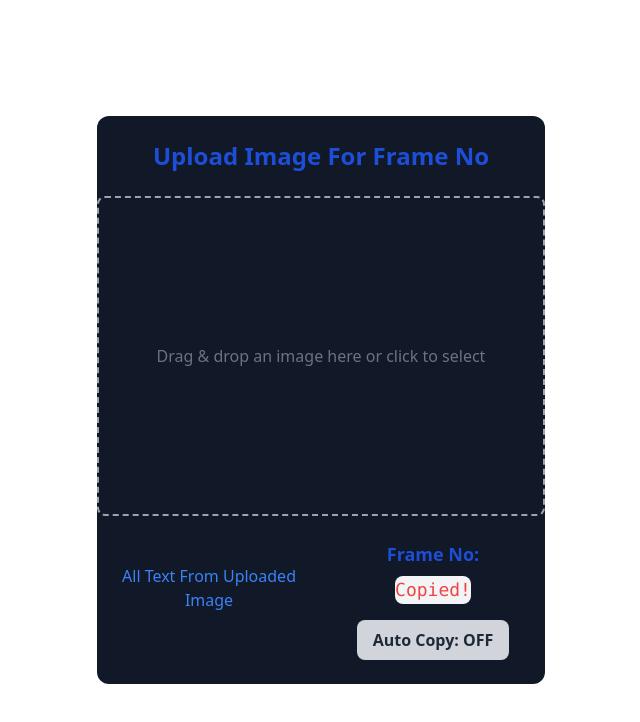
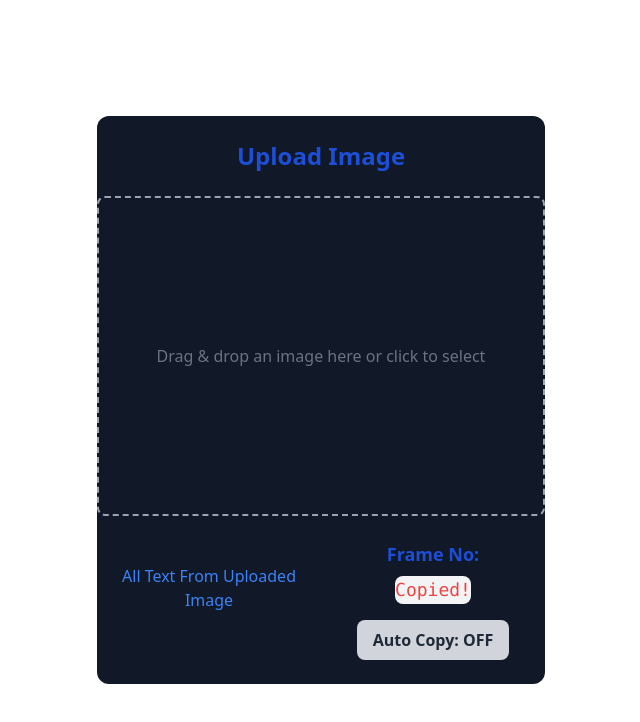
Before and after one commit to pustiraju/get-frame-no, a plain HTML site: page index.html in a window 1280 px wide. Shown: the whole page, without its empty margins (319-959 px from the left). Drawn offline with nearby package versions, Linux system fonts and the light colour scheme.

Commit message:
jkjnljkn

```diff
--- a/index.html
+++ b/index.html
@@ -8,7 +8,7 @@
     <body class=" flex items-center justify-center min-h-screen">
 
         <div class="rounded-xl text-center w-full md:max-w-md bg-gray-900 py-6">
-            <h2 class="text-2xl font-bold text-blue-700 mb-6">Upload Image For Frame No</h2>
+            <h2 class="text-2xl font-bold text-blue-700 mb-6">Upload Image</h2>
             <div
                 id="dropZone"
                 class="relative flex items-center justify-center h-80 border-2 border-dashed border-gray-400 rounded-lg text-gray-500 cursor-pointer transition hover:border-blue-500 hover:bg-blue-900 overflow-hidden">
```
